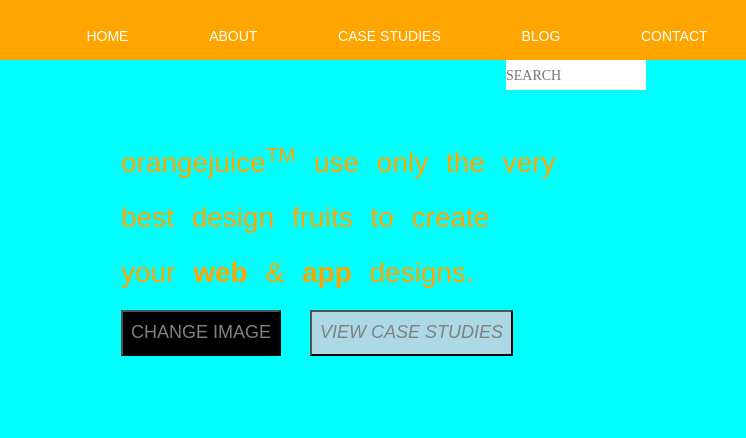
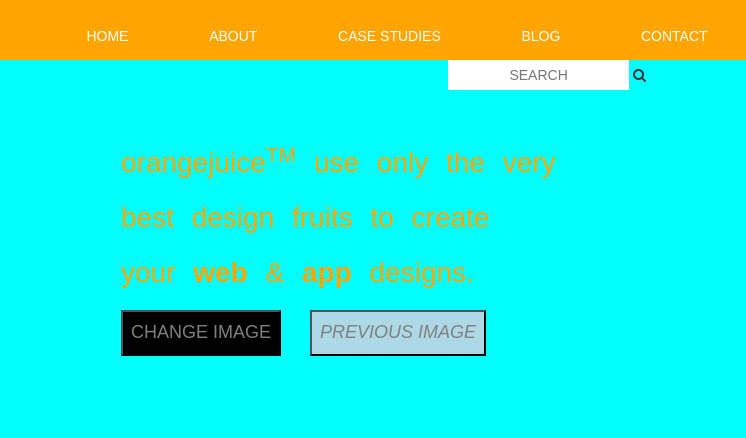
Before and after one commit to sanjyaldharma94/orangejuice, a plain HTML site: page index.html in a window 1280 px wide. Shown: the full height of the page, 534-1280 px from the left. Drawn offline with nearby package versions, Linux system fonts and the light colour scheme; a web font is replaced by a local one.

Commit message:
javascript

```diff
--- a/css/main.css
+++ b/css/main.css
@@ -48,6 +48,7 @@ header{
 	margin: 0 100px 0 auto;
 }
 input{
+	text-align: center;
 	height: 30px;
 	border: transparent;
 }
--- a/index.html
+++ b/index.html
@@ -41,7 +41,7 @@
           </nav>
            <header>
                 <div class="search-box">
-                 <input type="text" placeholder="SEARCH" <i class="fa fa-search"></i>
+                 <input id="juiceType" type="text" placeholder="SEARCH"> <i class="fa fa-search"></i>
                  </div>
               </header>
                   <div class="container-fluid">
@@ -55,7 +55,7 @@
                      <p><span>orange</span>juice<sup>TM</sup> use only the very <br>best<imp> design </imp>fruits to create<br> your <strong>web</strong> &amp; <strong>app</strong> designs.</p>
                       <div class="btn-group">
                         <button id="btn" >CHANGE IMAGE</button>
-                        <button id='btn2'>VIEW CASE STUDIES</button>
+                        <button id='btn2'>PREVIOUS IMAGE</button>
                         </div>
                     </div>
                     </div>
--- a/js/main.js
+++ b/js/main.js
@@ -1,3 +1,10 @@
+function display(){
+var userInput = document.getElementById('juiceType').value;
+
+  console.log(useInput);
+  if(e.keycode)
+}
+
 function changeImage() {
 	document.getElementById('picture').src ='img/org.jpg';
 }
```
